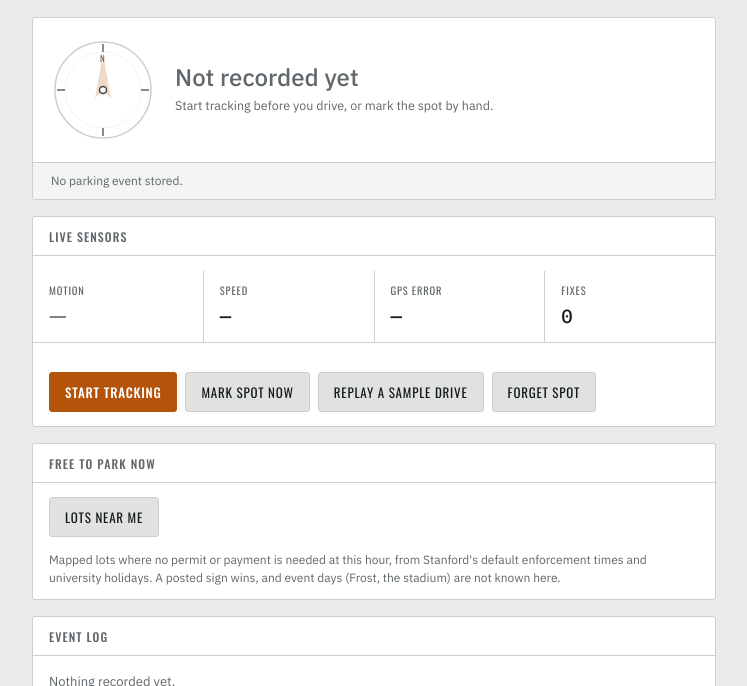
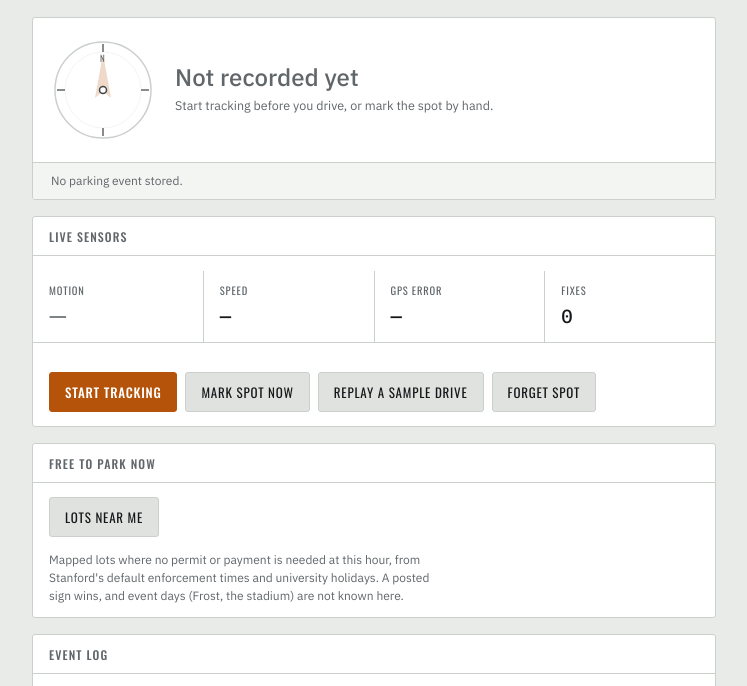
Before and after one commit to matmat202/where-did-i-park, a plain HTML site: page index.html in a window 1280 px wide. Shown: the part 114-800 px from the top of the page, without its empty margins (266-1013 px from the left). Drawn offline with nearby package versions, Linux system fonts and the light colour scheme.

Commit message:
Update tracker 2026-11-17
🤖 Generated with [Claude Code](https://claude.com/claude-code)

```diff
--- a/index.html
+++ b/index.html
@@ -127,7 +127,7 @@ button:focus-visible,summary:focus-visible{outline:2px solid var(--accent);outli
 .free li{display:flex;flex-wrap:wrap;gap:4px 11px;padding:8px 16px;border-bottom:1px solid var(--sunk);font-size:13px}
 .free .m{font-family:var(--f-mono);color:var(--muted);flex:0 0 4.5em;font-size:12px}
 .free .where{flex:1;min-width:0;color:var(--ink-2)}
-.free-note{padding:0 16px 12px;font-size:12px;color:var(--muted);margin:0}
+.free-note{padding:0 16px 12px;font-size:12px;color:var(--muted);margin:0;max-width:60ch}
 .free-holiday{margin:0 16px 10px;padding:8px 11px;border-radius:8px;background:var(--sunk);font-size:13px;color:var(--ink-2)}
 .log{list-style:none;margin:0;padding:0;max-height:260px;overflow-y:auto}
 .log li{display:flex;gap:11px;padding:8px 16px;border-bottom:1px solid var(--sunk);font-size:13px}
```
